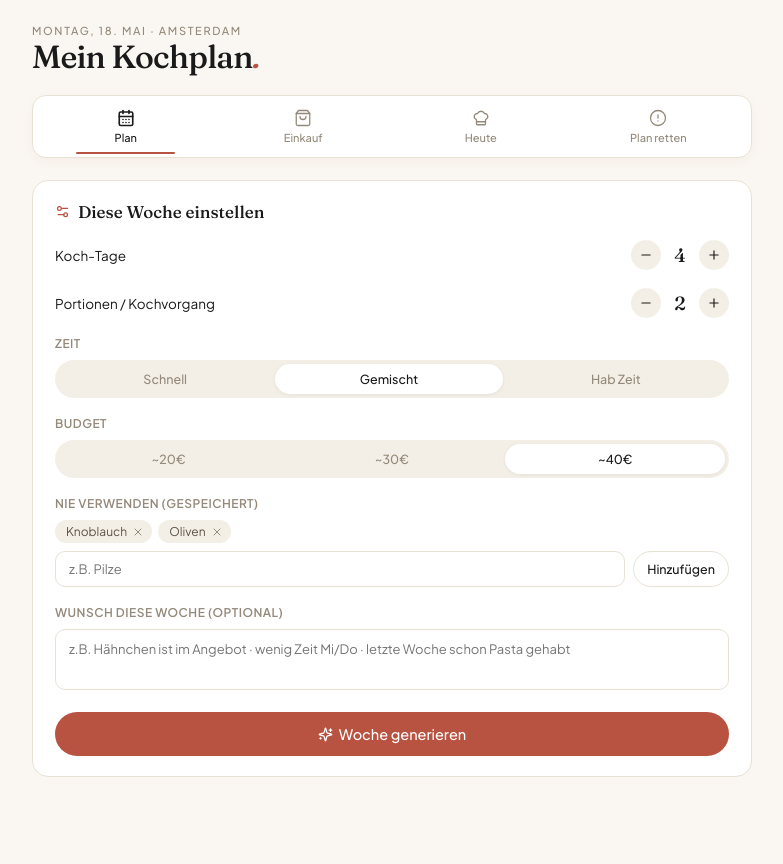
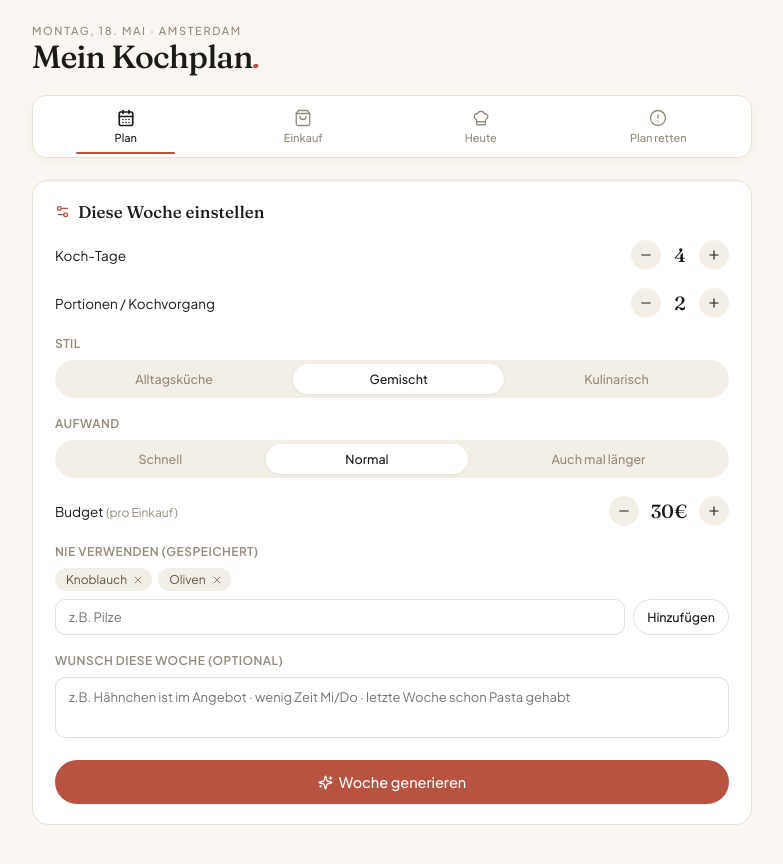
Before and after one commit to noelcek05-collab/kochplan-app, a React (Vite) app: page / in a window 1280 px wide. Shown: the top 864 px of the page, without its empty margins (248-1031 px from the left). Built offline with nearby package versions, Linux system fonts and the light colour scheme.

Commit message:
Update App.jsx

```diff
--- a/src/App.jsx
+++ b/src/App.jsx
@@ -4,14 +4,27 @@ import { Plus, Minus, X, Send, Sparkles, Loader2, ArrowLeft, ChefHat, ShoppingBa
 /* ═══════════ CONTEXT BUILDER ═══════════ */
 
 function ctxLine(s) {
-  const time = { schnell: 'überwiegend schnelle Gerichte (≤25 Min)', mix: 'gemischte Kochzeiten', zeit: 'auch mal aufwändigere Gerichte erlaubt' }[s.timeMode];
-  const bud = { guenstig: 'sehr günstig (~20€/Woche)', normal: 'studenten-normal (~30€/Woche)', mehr: 'darf bis ~40€/Woche' }[s.budget];
-  return `Nutzer: Student in Amsterdam, kauft bei Albert Heijn ein, KEIN Tiefkühler.
-Einstellungen diese Woche: ${s.cookDays} Koch-Tage, ${s.portions} Portionen pro Kochvorgang (großzügig, hungriger Erwachsener - NIEMALS Diät-Portionen), ${time}, Budget ${bud}.
+  const stil = {
+    alltag: 'ALLTAGSKÜCHE: einfache, sättigende, unkomplizierte Klassiker (Pasta, Schnitzel, Hackgerichte, Aufläufe auf dem Herd, Bratkartoffeln). Keine Experimente, keine ausgefallenen Zutaten oder Techniken.',
+    gemischt: 'GEMISCHT: meistens solide Alltagsgerichte, aber 1-2x pro Woche etwas Besonderes/Anspruchsvolleres zum Lernen.',
+    kulinarisch: 'KULINARISCH: der Nutzer will kochen LERNEN. Klassische europäische Technik-Gerichte (Saucen richtig ziehen, anbraten, ablöschen, reduzieren). Anspruchsvoller, aber Schritte trotzdem glasklar erklärt.'
+  }[s.style];
+  const aufwand = {
+    schnell: 'Aufwand: SCHNELL — Gerichte sollen in max ~25 Min fertig sein.',
+    normal: 'Aufwand: NORMAL — 30 bis 45 Min sind okay.',
+    lang: 'Aufwand: AUCH MAL LÄNGER — bis ~60 Min erlaubt wenn das Gericht es wert ist.'
+  }[s.effort];
+  return `Nutzer: Student in Amsterdam, kauft bei Albert Heijn (NL) ein, KEIN Tiefkühler.
+GERÄTE: nur normale Pfannen, normale Kochtöpfe, ein Airfryer und ein Optigrill (Kontaktgrill).
+NICHT VORHANDEN: KEIN Backofen, KEIN Schmortopf/Bräter, KEIN Wok, KEINE Mikrowelle. Niemals Gerichte vorschlagen die Ofen oder Schmortopf brauchen (kein Überbacken, kein Schmoren im Ofen, keine Aufläufe die in den Ofen müssen, kein Braten im Ofen). Alles muss auf dem Herd, im Airfryer oder im Optigrill machbar sein.
+Einstellungen diese Woche: ${s.cookDays} Koch-Tage, ${s.portions} Portionen pro Kochvorgang (großzügig, hungriger Erwachsener - NIEMALS Diät-Portionen).
+${stil}
+${aufwand}
+Budget: maximal ${s.budgetEur}€ für den GESAMTEN Einkauf dieser ${s.cookDays} Koch-Tage zusammen (nicht pro Tag, nicht pro Woche - pro Einkauf). Das Budget steuert NUR wie teuer die Zutaten sein dürfen, NICHT wie aufwändig oder fleischig die Gerichte sind - die Art der Gerichte kommt allein aus Stil und Aufwand oben.
 Jedes Gericht wird für 2 Mahlzeiten gekocht (gleicher Tag abends ODER nächster Tag).
 NIEMALS verwenden: ${s.exclude.join(', ')}.
-Einkaufsliste IMMER in echten Albert-Heijn-Verpackungsgrößen (z.B. "1 bakje champignons 250g", "1 pak gehakt 500g", "1 beker room 250ml") - die Gerichte so planen dass diese Packungen möglichst aufgehen und nichts im Müll landet.
-Wenn ein Gericht Wein braucht: konkrete Kaufempfehlung (Art + Beispiel, z.B. "trockener Rotwein, günstige Flasche, z.B. einfacher Merlot").`;
+WICHTIG ZUR EINKAUFSLISTE: Der Nutzer kauft zwar bei Albert Heijn in den Niederlanden, ist aber Deutscher. Schreibe ALLE Produktnamen auf DEUTSCH (z.B. "1 Packung Champignons 250g", "1 Packung Hackfleisch 500g", "1 Becher Sahne 250ml") - NICHT auf Niederländisch. Trotzdem in den real bei AH erhältlichen Packungsgrößen, und Gerichte so planen dass Packungen aufgehen und nichts im Müll landet.
+Wenn ein Gericht Wein braucht: konkrete Kaufempfehlung auf Deutsch (Art + Beispiel, z.B. "trockener Rotwein, günstige Flasche, z.B. einfacher Merlot").`;
 }
 
 /* ═══════════ PROMPTS ═══════════ */
@@ -21,13 +34,13 @@ const P = {
 
 Erstelle einen abgestimmten Wochenplan mit GENAU ${s.cookDays} Gerichten.
 KERN-REGEL: Die Gerichte MÜSSEN sich Zutaten teilen, sodass Albert-Heijn-Packungen komplett aufgebraucht werden (eine 250g Champignon-Packung → mehrere Pilzgerichte, ein Becher Sahne → mehrere Sahnegerichte). Verderbliches eher früh in der Woche.
-Budget-Logik: günstige Basis (Hack, Pasta, Eier, Hähnchenschenkel) + max 1-2 teure Highlights.
+Die ART der Gerichte richtet sich nach Stil und Aufwand (siehe oben), NICHT nach dem Budget. Das Budget ist nur die Obergrenze für die Gesamt-Einkaufskosten - bleib darunter, aber lass es NICHT die Gerichte aufwändiger oder fleischiger machen.
 Klassisch europäisch (deutsch/französisch/italienisch/etwas amerikanisch).
 ${wish ? `BESONDERS DIESE WOCHE BEACHTEN: ${wish}` : ''}
 
 NUR JSON, keine Erklärung:
 {"schaetzkosten":32,"abfall":"0 Zutaten landen im Müll","einkauf_hinweis":"kurzer Hinweis","gerichte":[{"id":"g1","name":"Name","beschreibung":"appetitlicher Satz","min":35,"hauptzutaten":["Hackfleisch","Paprika"],"wein":null,"reihenfolge":1,"hinweis":"z.B. verderblich, früh kochen"}]}
-wein = null oder konkrete Kaufempfehlung als String. reihenfolge 1 = zuerst kochen.`,
+schaetzkosten = geschätzte Gesamtkosten des Einkaufs in € (muss <= ${s.budgetEur} sein). wein = null oder konkrete Kaufempfehlung auf Deutsch als String. reihenfolge 1 = zuerst kochen.`,
 
   swap: (s, others, dishName) => `${ctxLine(s)}
 Tausche das Gericht "${dishName}" gegen ein ANDERES aus. Es MUSS zu diesen anderen Gerichten der Woche passen (Zutaten-Logik erhalten, damit AH-Packungen aufgehen): ${others}.
@@ -35,14 +48,23 @@ NUR JSON:
 {"id":"GLEICHE_ID","name":"Neuer Name","beschreibung":"Satz","min":35,"hauptzutaten":["..."],"wein":null,"reihenfolge":GLEICHE_ZAHL,"hinweis":"..."}`,
 
   recipe: (s, dish) => `${ctxLine(s)}
-Erstelle das Rezept für "${dish.name}" (${s.portions} Portionen, für 2 Mahlzeiten gekocht = entsprechend mehr).
-Format auf Deutsch:
+Erstelle ein SEHR PRÄZISES, narrensicheres Rezept für "${dish.name}" (${s.portions} Portionen, für 2 Mahlzeiten gekocht = entsprechend größere Mengen).
+Der Nutzer ist UNERFAHREN. Das Rezept muss so genau sein dass jemand der kaum kocht es ohne Vorwissen hinkriegt. Pflicht für JEDEN Schritt:
+- Sag explizit OB Öl/Butter/Fett benutzt wird, WELCHES (z.B. "neutrales Öl wie Sonnenblumenöl" oder "Butter"), und WIE VIEL (z.B. "2 EL").
+- Sag die HITZE konkret (z.B. "mittlere Hitze", "hohe Hitze", "Stufe 7 von 9").
+- Sag GENAU wann was in die Pfanne/den Topf kommt und in welcher Reihenfolge.
+- Sag die ZEIT pro Schritt (z.B. "ca. 4-5 Minuten") UND das Erkennungsmerkmal wann es fertig ist (z.B. "bis das Hack braun und krümelig ist", "bis die Zwiebeln glasig sind", "bis die Sauce eine sämige Konsistenz hat und an einem Löffel haften bleibt").
+- Geräte nur: Herd/Pfanne/Topf, Airfryer oder Optigrill. Niemals Ofen oder Schmortopf.
+Format auf Deutsch, GENAU so:
 **Zutaten** (für ${s.portions} Portionen, 2 Mahlzeiten)
-• Menge Zutat (in AH-Größen wo sinnvoll)
+• Menge Zutat (deutsche Namen, AH-Packungsgrößen wo sinnvoll)
+
 **Zubereitung**
-1. Schritt — knapp, mit Profi-Tipp wo es zählt
+1. (Sehr konkreter Schritt mit Öl-Angabe, Hitze, Zeit, Erkennungsmerkmal)
+2. ...
+(So viele Schritte wie nötig, lieber ein Schritt mehr und genauer.)
 ${dish.wein ? `**Wein:** ${dish.wein}` : ''}
-**Reste:** Wie man die 2. Mahlzeit aufbewahrt/aufwärmt (kein Tiefkühler).`,
+**Reste:** Wie man die 2. Mahlzeit aufbewahrt und am nächsten Tag aufwärmt (kein Tiefkühler, keine Mikrowelle - also auf dem Herd aufwärmen).`,
 
   shop: (s, dishes) => `${ctxLine(s)}
 Erstelle EINEN kompletten Einkaufszettel für diese Gerichte: ${dishes}.
@@ -153,11 +175,11 @@ const Seg = ({ value, set, opts }) => (
       ))}
     </div>
   );
-const Stepper = ({ v, set, min, max }) => (
+const Stepper = ({ v, set, min, max, step = 1, suffix = '' }) => (
     <div style={{ display: 'flex', alignItems: 'center', gap: 8 }}>
-      <button onClick={() => set(Math.max(min, v - 1))} style={{ width: 30, height: 30, borderRadius: '50%', border: 'none', background: TH.C.surf2, color: TH.C.ink, cursor: 'pointer', display: 'flex', alignItems: 'center', justifyContent: 'center' }}><Minus size={14} /></button>
-      <span style={{ fontFamily: 'var(--font-display)', fontSize: 19, fontWeight: 500, minWidth: 22, textAlign: 'center', color: TH.C.ink }}>{v}</span>
-      <button onClick={() => set(Math.min(max, v + 1))} style={{ width: 30, height: 30, borderRadius: '50%', border: 'none', background: TH.C.surf2, color: TH.C.ink, cursor: 'pointer', display: 'flex', alignItems: 'center', justifyContent: 'center' }}><Plus size={14} /></button>
+      <button onClick={() => set(Math.max(min, v - step))} style={{ width: 30, height: 30, borderRadius: '50%', border: 'none', background: TH.C.surf2, color: TH.C.ink, cursor: 'pointer', display: 'flex', alignItems: 'center', justifyContent: 'center' }}><Minus size={14} /></button>
+      <span style={{ fontFamily: 'var(--font-display)', fontSize: 19, fontWeight: 500, minWidth: suffix ? 44 : 22, textAlign: 'center', color: TH.C.ink }}>{v}{suffix}</span>
+      <button onClick={() => set(Math.min(max, v + step))} style={{ width: 30, height: 30, borderRadius: '50%', border: 'none', background: TH.C.surf2, color: TH.C.ink, cursor: 'pointer', display: 'flex', alignItems: 'center', justifyContent: 'center' }}><Plus size={14} /></button>
     </div>
   );
 const Field = ({ label, children }) => (
@@ -210,8 +232,9 @@ export default function App() {
   const dark = useDark();
 
   const [cookDays, setCookDays] = useState(4);
-  const [timeMode, setTimeMode] = useState('mix');
-  const [budget, setBudget] = useState('mehr');
+  const [style, setStyle] = useState('gemischt');
+  const [effort, setEffort] = useState('normal');
+  const [budgetEur, setBudgetEur] = useState(30);
   const [portions, setPortions] = useState(2);
   const [exclude, setExclude] = useState(['Knoblauch', 'Oliven']);
   const [exInput, setExInput] = useState('');
@@ -244,7 +267,7 @@ export default function App() {
   const rescueEnd = useRef(null);
   const cookEnd = useRef(null);
 
-  const settings = { cookDays, timeMode, budget, portions, exclude };
+  const settings = { cookDays, style, effort, budgetEur, portions, exclude };
 
   useEffect(() => {
     if (!document.querySelector('link[data-kp3]')) {
@@ -254,8 +277,9 @@ export default function App() {
     }
     const g = store.get.bind(store);
     if (g('cookDays') != null) setCookDays(g('cookDays'));
-    if (g('timeMode')) setTimeMode(g('timeMode'));
-    if (g('budget')) setBudget(g('budget'));
+    if (g('style')) setStyle(g('style'));
+    if (g('effort')) setEffort(g('effort'));
+    if (g('budgetEur') != null) setBudgetEur(g('budgetEur'));
     if (g('portions') != null) setPortions(g('portions'));
     if (g('exclude')) setExclude(g('exclude'));
     if (g('bundle')) setBundle(g('bundle'));
@@ -266,8 +290,9 @@ export default function App() {
     setHydrated(true);
   }, []);
   useEffect(() => { if (hydrated) store.set('cookDays', cookDays); }, [cookDays, hydrated]);
-  useEffect(() => { if (hydrated) store.set('timeMode', timeMode); }, [timeMode, hydrated]);
-  useEffect(() => { if (hydrated) store.set('budget', budget); }, [budget, hydrated]);
+  useEffect(() => { if (hydrated) store.set('style', style); }, [style, hydrated]);
+  useEffect(() => { if (hydrated) store.set('effort', effort); }, [effort, hydrated]);
+  useEffect(() => { if (hydrated) store.set('budgetEur', budgetEur); }, [budgetEur, hydrated]);
   useEffect(() => { if (hydrated) store.set('portions', portions); }, [portions, hydrated]);
   useEffect(() => { if (hydrated) store.set('exclude', exclude); }, [exclude, hydrated]);
   useEffect(() => { if (hydrated) store.set('bundle', bundle); }, [bundle, hydrated]);
@@ -431,8 +456,11 @@ export default function App() {
               <div style={{ display: 'flex', justifyContent: 'space-between', alignItems: 'center', marginBottom: 18 }}>
                 <span style={{ fontSize: 13.5, color: C.ink }}>Portionen / Kochvorgang</span><Stepper v={portions} set={setPortions} min={1} max={6} />
               </div>
-              <Field label="Zeit"><Seg value={timeMode} set={setTimeMode} opts={[['schnell', 'Schnell'], ['mix', 'Gemischt'], ['zeit', 'Hab Zeit']]} /></Field>
-              <Field label="Budget"><Seg value={budget} set={setBudget} opts={[['guenstig', '~20€'], ['normal', '~30€'], ['mehr', '~40€']]} /></Field>
+              <Field label="Stil"><Seg value={style} set={setStyle} opts={[['alltag', 'Alltagsküche'], ['gemischt', 'Gemischt'], ['kulinarisch', 'Kulinarisch']]} /></Field>
+              <Field label="Aufwand"><Seg value={effort} set={setEffort} opts={[['schnell', 'Schnell'], ['normal', 'Normal'], ['lang', 'Auch mal länger']]} /></Field>
+              <div style={{ display: 'flex', justifyContent: 'space-between', alignItems: 'center', marginBottom: 18 }}>
+                <span style={{ fontSize: 13.5, color: C.ink }}>Budget <span style={{ color: C.ink3, fontSize: 12 }}>(pro Einkauf)</span></span><Stepper v={budgetEur} set={setBudgetEur} min={10} max={70} step={5} suffix="€" />
+              </div>
               <Field label="Nie verwenden (gespeichert)">
                 <div style={{ display: 'flex', flexWrap: 'wrap', gap: 6, marginBottom: 8 }}>
                   {exclude.map(x => (
```
